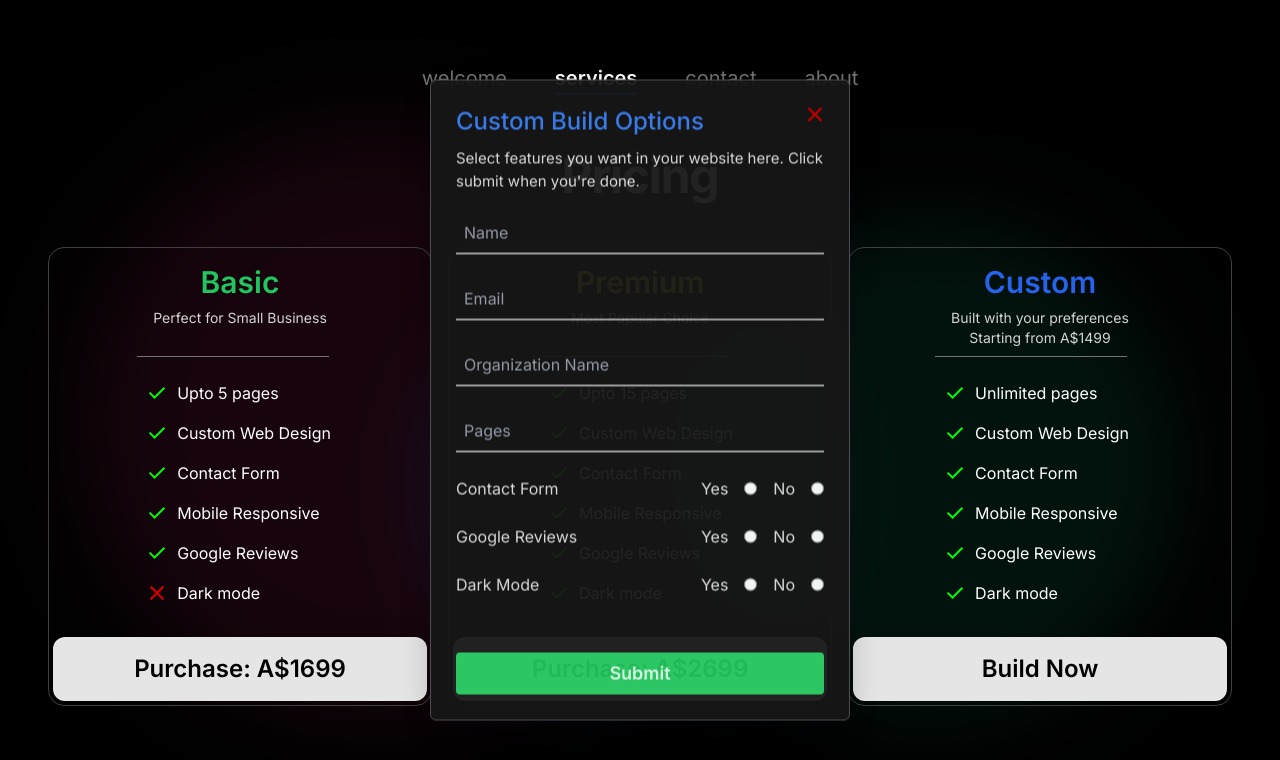
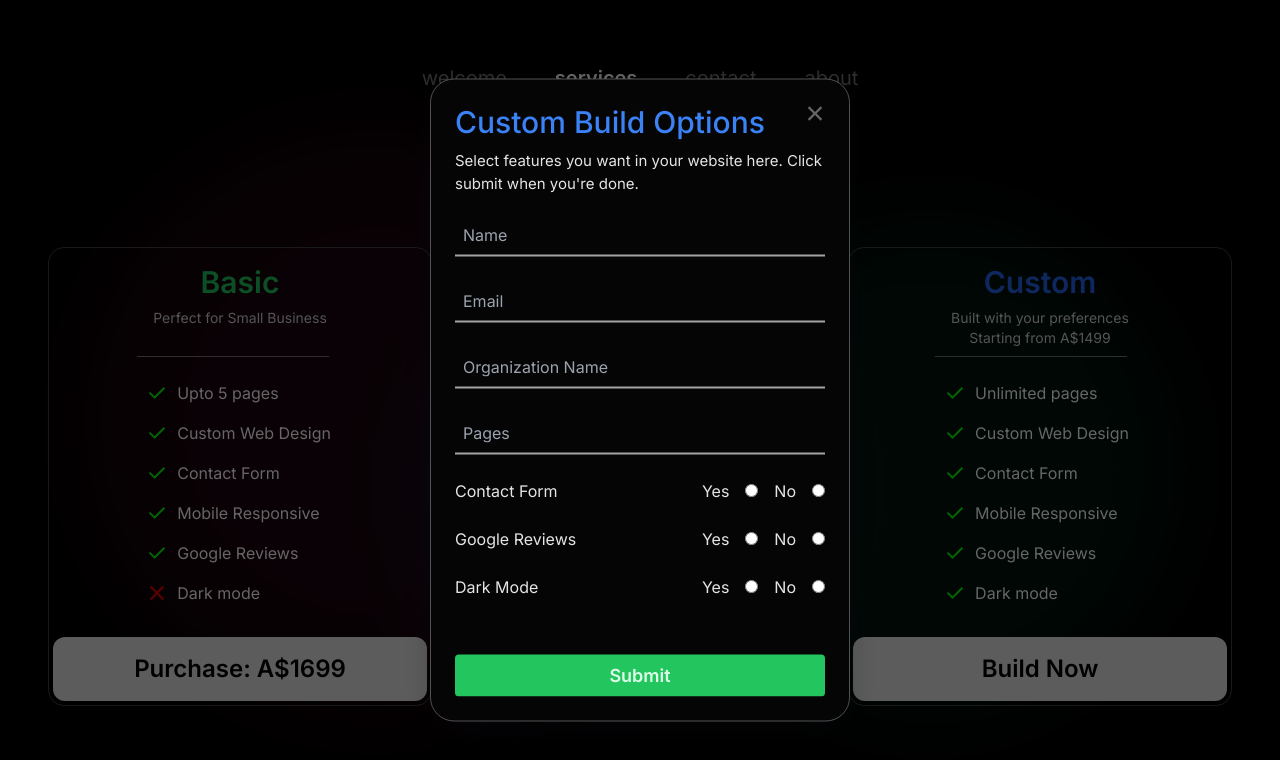
Before and after one commit to kyaakpa/webtion, a Next.js app: page /services in a window 1280 px wide. Both pictures are taken after a click on the button "Build Now". Shown: the top 760 px of the page. Built offline with nearby package versions, Linux system fonts and the light colour scheme.

Commit message:
form modal improvements

```diff
--- a/app/components/Icons.js
+++ b/app/components/Icons.js
@@ -12,10 +12,10 @@ export const Tick = () => {
   );
 };
 
-export const Cross = (fill) => {
+export const Cross = ({ fill }) => {
   return (
     <svg
-      fill="#c00"
+      fill={fill}
       xmlns="http://www.w3.org/2000/svg"
       height="24"
       viewBox="0 -960 960 960"
--- a/app/components/PricingCard.js
+++ b/app/components/PricingCard.js
@@ -54,9 +54,9 @@ const PricingCard = ({
     <div className="p-1 lg:items-center flex max-lg:flex-col lg:flex-col border  border-neutral-700 justify-between lg:justify-evenly rounded-2xl w-full lg:w-[400px] lg:gap-6">
       <Dialog.Root>
         <Dialog.Portal>
-          <Dialog.Overlay className="bg-blackA6 data-[state=open]:animate-overlayShow fixed inset-0" />
-          <Dialog.Content className="border border-neutral-600 fixed top-[50%] left-[50%] max-h-[85vh] w-[90vw] max-w-[420px] translate-x-[-50%] translate-y-[-50%] rounded-[6px] bg-neutral-900 [&>*]:opacity-100 opacity-95 text-neutral-200 p-[25px] shadow-[hsl(206_22%_7%_/_35%)_0px_10px_38px_-10px,_hsl(206_22%_7%_/_20%)_0px_10px_20px_-15px] focus:outline-none">
-            <Dialog.Title className="text-mauve12 m-0 text-2xl font-medium text-blue-500">
+          <Dialog.Overlay className="bg-black opacity-60 fixed inset-0" />
+          <Dialog.Content className="border p-6 border-neutral-600 fixed top-[50%] left-[50%] max-h-[85vh] w-[90vw] max-w-[420px] translate-x-[-50%] translate-y-[-50%] rounded-3xl bg-[#050505] [&>*]:opacity-100 text-neutral-200 shadow-[hsl(206_22%_7%_/_35%)_0px_10px_38px_-10px,_hsl(206_22%_7%_/_20%)_0px_10px_20px_-15px] focus:outline-none">
+            <Dialog.Title className="m-0 text-3xl font-medium text-blue-500">
               Custom Build Options
             </Dialog.Title>
             <Dialog.Description className="text-mauve11 mt-[10px] mb-5 text-[15px] leading-normal">
@@ -90,7 +90,7 @@ const PricingCard = ({
                 })}
               />
               <input
-                type="number"
+                type="Number"
                 placeholder="Pages"
                 {...register("Pages", { required: true, max: 26 })}
               />
@@ -162,7 +162,7 @@ const PricingCard = ({
                 className="absolute top-[10px] right-[10px] p-3"
                 aria-label="Close"
               >
-                <Cross />
+                <Cross fill="#666" />
               </button>
             </Dialog.Close>
           </Dialog.Content>
@@ -184,7 +184,7 @@ const PricingCard = ({
               {list.map((item, index) => (
                 <li key={index} className="flex gap-2 p-2">
                   {item === "Dark mode" && title === "Basic" ? (
-                    <Cross />
+                    <Cross fill={"#d00"} />
                   ) : (
                     <Tick />
                   )}
@@ -196,14 +196,14 @@ const PricingCard = ({
         </div>
         {price === "Build Now" ? (
           <Dialog.Trigger asChild>
-            <button className="flex p-4 justify-center font-semibold lg:text-2xl text-lg lg:block bg-neutral-200 text-black rounded-xl self-end lg:w-full w-full hover:scale-95">
+            <button className="flex p-4 justify-center font-semibold lg:text-2xl text-lg lg:block bg-neutral-200 text-black rounded-xl self-end lg:w-full w-full hover:scale-[0.99]">
               {price}
             </button>
           </Dialog.Trigger>
         ) : (
           <Link
             href={"/contact"}
-            className="flex p-4 justify-center font-semibold lg:text-2xl text-lg lg:block bg-neutral-200 text-black rounded-xl self-end lg:w-full w-full hover:scale-95"
+            className="flex p-4 justify-center font-semibold lg:text-2xl text-lg lg:block bg-neutral-200 text-black rounded-xl self-end lg:w-full w-full hover:scale-[0.99]"
           >
             <button>{price}</button>
           </Link>
--- a/app/services/page.js
+++ b/app/services/page.js
@@ -3,7 +3,7 @@ import { cardData } from "./cardData";
 
 const Services = () => {
   return (
-    <div className="text-white text-center mt-8 blur-">
+    <div className="text-white text-center mt-8 max-lg:mb-20">
       <h2 className="text-5xl mb-4 tracking-tight font-bold">Pricing</h2>
       <div className="fixed w-full flex justify-center  -z-20">
         <div className="absolute left-[100px] sm:w-[500px] sm:h-[500px] w-[500px] h-[500px] bg-pink-600 rounded-full mix-blend-multiply filter blur-2xl opacity-10 animate-blob"></div>
```
